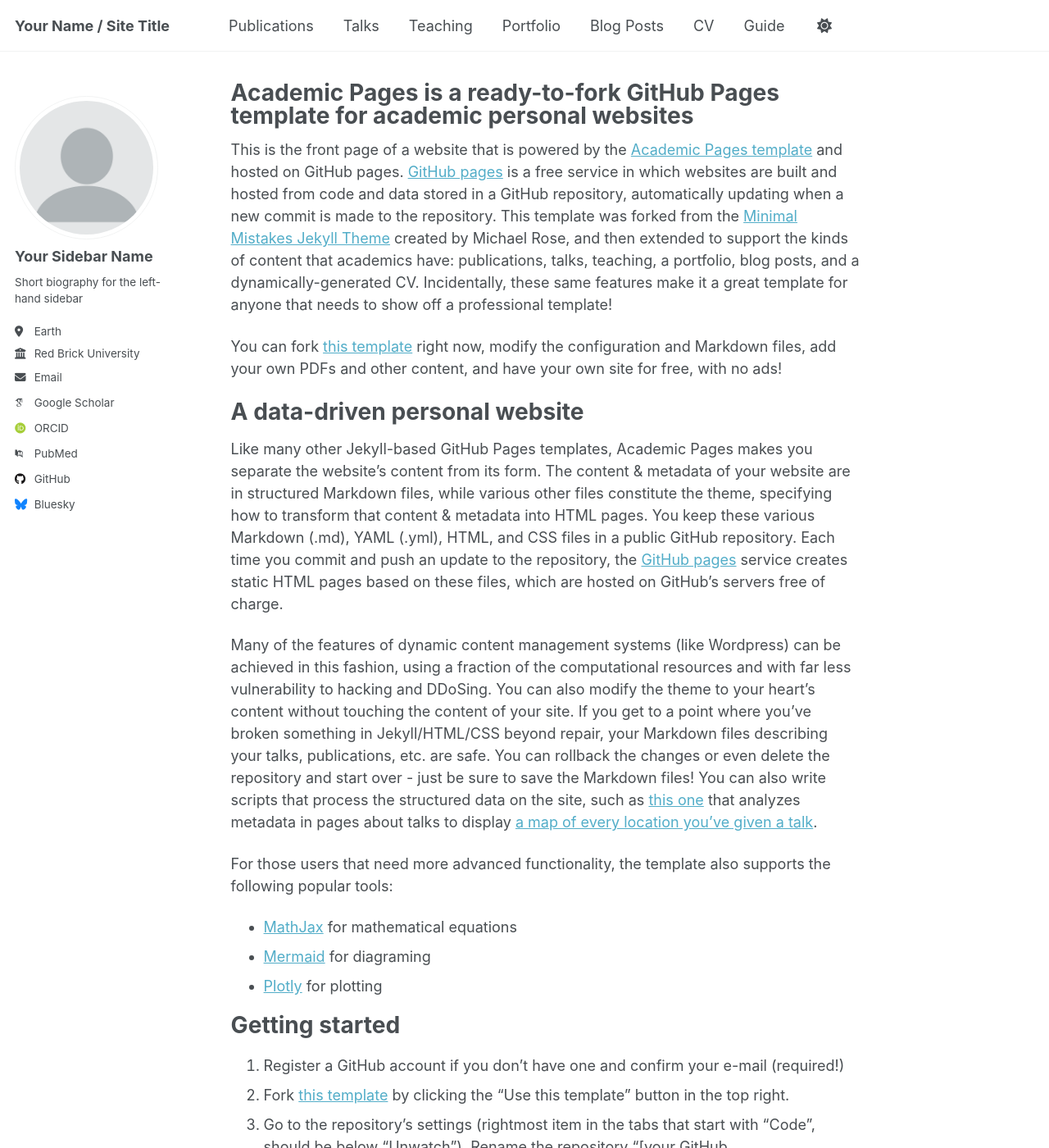
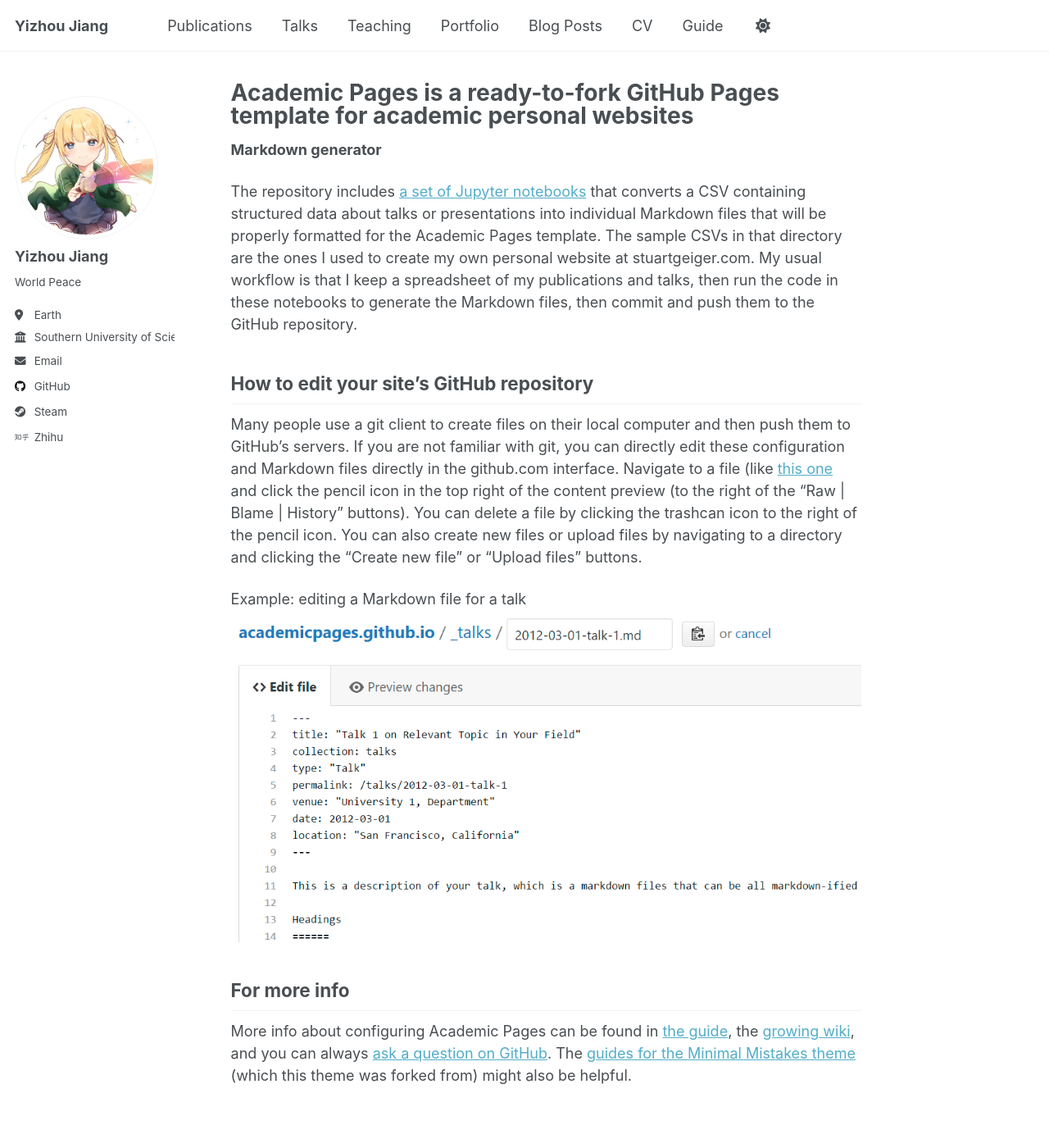
Before and after one commit to SingleGod7/SingleGod7.github.io, a Jekyll site: the page built from _pages/about.md, in a window 1280 px wide and 1400 px high. Shown: the whole window at 82% size. Built offline with Jekyll 4.4.1, drawn with Linux system fonts in a browser that asks for light colours; some web fonts are replaced; a script that is not in the unit is left out; some of the changed text lies outside the part shown.

Commit message:
update personal information

```diff
--- a/_config.yml
+++ b/_config.yml
@@ -9,10 +9,10 @@
 # Basic Site Settings
 locale                   : "en-US"
 site_theme               : "default" # Currently available options are "default", "air"
-title                    : "Your Name / Site Title"
+title                    : "Yizhou Jiang"
 title_separator          : "-"
-name                     : &name "Your Name"
-description              : &description "Your Name's academic portfolio"   # Update this with a general description of your site, this is the default if not overridden by a page
+name                     : &name "Yizhou Jiang"
+description              : &description "This is my academic section."   # Update this with a general description of your site, this is the default if not overridden by a page
 url                      : https://SingleGod7.github.io # The base hostname & protocol for your site e.g. "https://[your GitHub username].github.io",
                                                            # or if you already have some other page hosted on Github then use "https://[your GitHub username].github.io/[Your Repo Name]"
 baseurl                  : "" # the subpath of your site, e.g. "/blog"
@@ -23,24 +23,24 @@
 #               Additional customization can be done by editing /_includes/author-profile.html
 author:
   # Biographic information
-  avatar           : "profile.png"
-  name             : "Your Sidebar Name"
+  avatar           : "me.jpg"
+  name             : "Yizhou Jiang"
   pronouns         : # example: "she/her"
-  bio              : "Short biography for the left-hand sidebar"
+  bio              : "World Peace"
   location         : "Earth"
-  employer         : "Red Brick University"
+  employer         : "Southern University of Science and Technology"
   uri              : # URL
-  email            : "none@example.org"
+  email            : "zjy990411@foxmail.com"
 
   # Academic websites
   academia         : # URL
   arxiv            : # URL - Update with the correct link to your profile
-  googlescholar    : "https://scholar.google.com/citations?user=PS_CX0AAAAAJ"
+  googlescholar    : # URL
   inspire-hep      : # URL
   impactstory      : # URL
-  orcid            : "https://orcid.org/yourorcidurl"
+  orcid            : # URL
   semantic         : # URL
-  pubmed           : "https://www.ncbi.nlm.nih.gov/pubmed/?term=john+snow"
+  pubmed           : # URL
   researchgate     : # URL
   scopus           : # URL
 
@@ -48,13 +48,13 @@
   bitbucket        : # Username - Update with your username on the site
   codepen          : # Username
   dribbble         : # Username
-  github           : "academicpages"
+  github           : "SingleGod7"
   kaggle           : # Username
   stackoverflow    : # User number or user number and name (i.e., use "1" or "1/jeff-atwood")
 
   # Social media
   artstation       : # Username
-  bluesky          : "bsky.app" # Replace this with you Bluesky username
+  bluesky          : # Replace this with you Bluesky username
   facebook         : # Username
   flickr           : # Username
   foursquare       : # Username
@@ -68,7 +68,7 @@
   medium           : # URL
   pinterest        : # Username
   soundcloud       : # Username
-  steam            : # Username
+  steam            : "Peter Shiely"
   telegram         : # URL
   tumblr           : # Username
   twitter          : # Username for X / Twitter
@@ -77,7 +77,7 @@
   wikipedia        : # Username
   xing             : # Username
   youtube          : # Username
-  zhihu            : # Username
+  zhihu            : "舟哥"
 
 # Publication Category - The following the list of publication categories and their headings
 publication_category:
--- a/_pages/about.md
+++ b/_pages/about.md
@@ -7,37 +7,6 @@
   - /about.html
 ---
 
-This is the front page of a website that is powered by the [Academic Pages template](https://github.com/academicpages/academicpages.github.io) and hosted on GitHub pages. [GitHub pages](https://pages.github.com) is a free service in which websites are built and hosted from code and data stored in a GitHub repository, automatically updating when a new commit is made to the repository. This template was forked from the [Minimal Mistakes Jekyll Theme](https://mmistakes.github.io/minimal-mistakes/) created by Michael Rose, and then extended to support the kinds of content that academics have: publications, talks, teaching, a portfolio, blog posts, and a dynamically-generated CV. Incidentally, these same features make it a great template for anyone that needs to show off a professional template!
-
- You can fork [this template](https://github.com/academicpages/academicpages.github.io) right now, modify the configuration and Markdown files, add your own PDFs and other content, and have your own site for free, with no ads!
-
-A data-driven personal website
-======
-Like many other Jekyll-based GitHub Pages templates, Academic Pages makes you separate the website's content from its form. The content & metadata of your website are in structured Markdown files, while various other files constitute the theme, specifying how to transform that content & metadata into HTML pages. You keep these various Markdown (.md), YAML (.yml), HTML, and CSS files in a public GitHub repository. Each time you commit and push an update to the repository, the [GitHub pages](https://pages.github.com/) service creates static HTML pages based on these files, which are hosted on GitHub's servers free of charge.
-
-Many of the features of dynamic content management systems (like Wordpress) can be achieved in this fashion, using a fraction of the computational resources and with far less vulnerability to hacking and DDoSing. You can also modify the theme to your heart's content without touching the content of your site. If you get to a point where you've broken something in Jekyll/HTML/CSS beyond repair, your Markdown files describing your talks, publications, etc. are safe. You can rollback the changes or even delete the repository and start over - just be sure to save the Markdown files! You can also write scripts that process the structured data on the site, such as [this one](https://github.com/academicpages/academicpages.github.io/blob/master/talkmap.ipynb) that analyzes metadata in pages about talks to display [a map of every location you've given a talk](https://academicpages.github.io/talkmap.html).
-
-For those users that need more advanced functionality, the template also supports the following popular tools:
-- [MathJax](https://www.mathjax.org/) for mathematical equations
-- [Mermaid](https://mermaid.js.org/) for diagraming
-- [Plotly](https://plotly.com/javascript/) for plotting
-
-Getting started
-======
-1. Register a GitHub account if you don't have one and confirm your e-mail (required!)
-1. Fork [this template](https://github.com/academicpages/academicpages.github.io) by clicking the "Use this template" button in the top right.
-1. Go to the repository's settings (rightmost item in the tabs that start with "Code", should be below "Unwatch"). Rename the repository "[your GitHub username].github.io", which will also be your website's URL.
-1. Set site-wide configuration and create content & metadata (see below -- also see [this set of diffs](https://archive.is/3TPas) showing what files were changed to set up [an example site](https://getorg-testacct.github.io) for a user with the username "getorg-testacct")
-1. Upload any files (like PDFs, .zip files, etc.) to the files/ directory. They will appear at https://[your GitHub username].github.io/files/example.pdf.
-1. Check status by going to the repository settings, in the "GitHub pages" section
-
-Site-wide configuration
-------
-The main configuration file for the site is in the base directory in [_config.yml](https://github.com/academicpages/academicpages.github.io/blob/master/_config.yml), which defines the content in the sidebars and other site-wide features. You will need to replace the default variables with ones about yourself and your site's github repository. The configuration file for the top menu is in [_data/navigation.yml](https://github.com/academicpages/academicpages.github.io/blob/master/_data/navigation.yml). For example, if you don't have a portfolio or blog posts, you can remove those items from that navigation.yml file to remove them from the header.
-
-Create content & metadata
-------
-For site content, there is one Markdown file for each type of content, which are stored in directories like _publications, _talks, _posts, _teaching, or _pages. For example, each talk is a Markdown file in the [_talks directory](https://github.com/academicpages/academicpages.github.io/tree/master/_talks). At the top of each Markdown file is structured data in YAML about the talk, which the theme will parse to do lots of cool stuff. The same structured data about a talk is used to generate the list of talks on the [Talks page](https://academicpages.github.io/talks), each [individual page](https://academicpages.github.io/talks/2012-03-01-talk-1) for specific talks, the talks section for the [CV page](https://academicpages.github.io/cv), and the [map of places you've given a talk](https://academicpages.github.io/talkmap.html) (if you run this [python file](https://github.com/academicpages/academicpages.github.io/blob/master/talkmap.py) or [Jupyter notebook](https://github.com/academicpages/academicpages.github.io/blob/master/talkmap.ipynb), which creates the HTML for the map based on the contents of the _talks directory).
 
 **Markdown generator**
 
```
Also changed, not shown: images/me.jpg (added).
